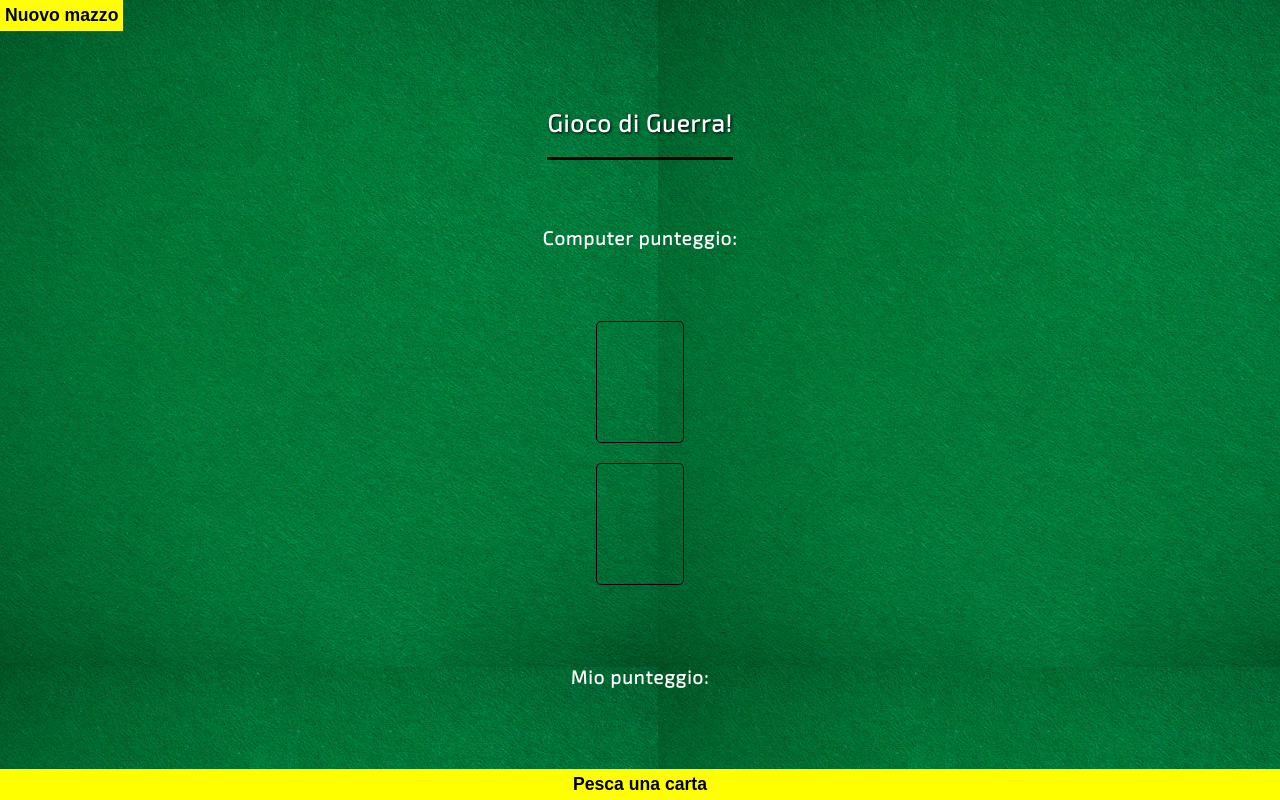
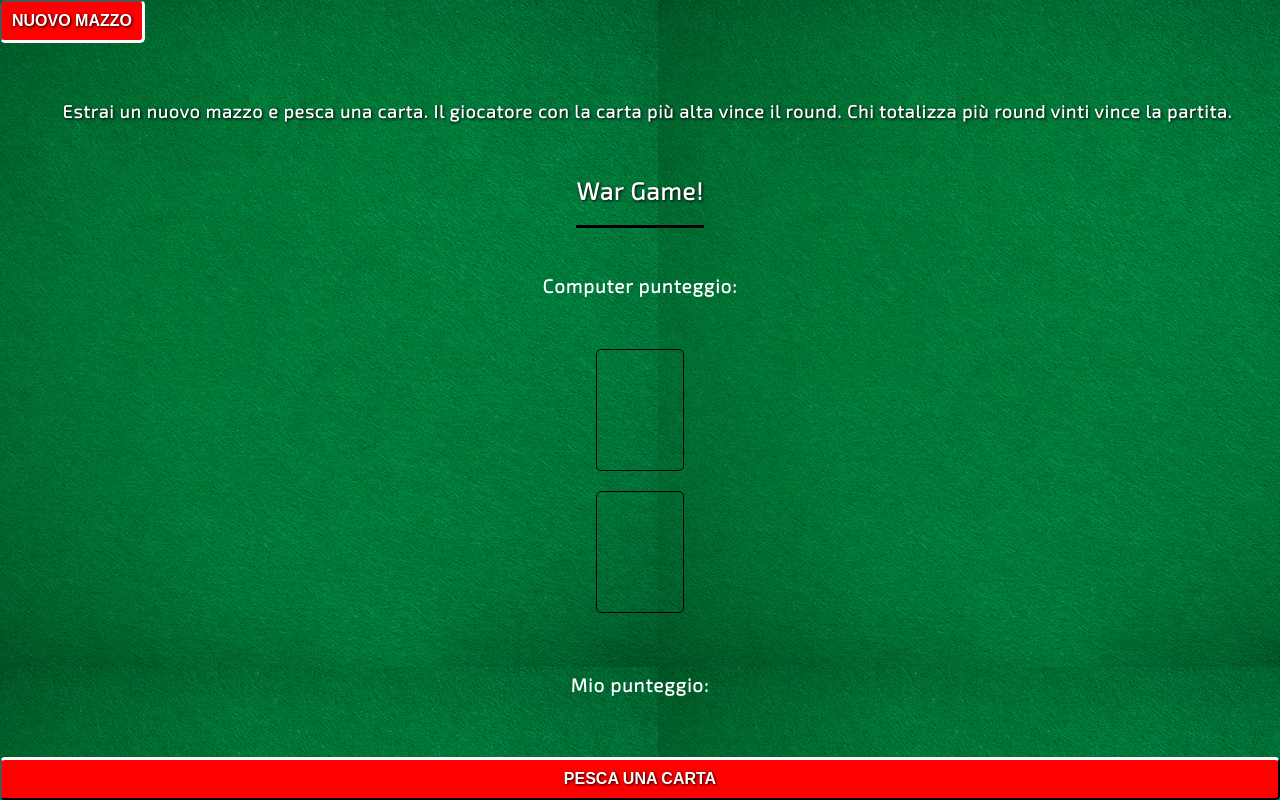
Before and after one commit to DaniloMaggio/War-Game, a plain HTML site: page index.html in a window 1280 px wide. Drawn offline with Linux system fonts and the light colour scheme.

Commit message:
Add files via upload

```diff
--- a/index.html
+++ b/index.html
@@ -5,14 +5,19 @@
     <link rel="stylesheet" href="style.css">
     <meta charset="UTF-8">
     <meta name="viewport" content="width=device-width, initial-scale=1.0">
-    <title>Gioco di Guerra!</title>
+    <title>War Game!</title>
 </head>
 <body>
     <div class="top">
+
         <button id="new-deck"><strong>Nuovo mazzo</strong></button>
         <p id="remaining"></p>
+
     </div>
-    <h2 id="header"><strong> Gioco di Guerra!</strong></h2>
+    <p id="description"><strong>Estrai un nuovo mazzo e pesca una carta. Il giocatore con la carta più alta vince il round. Chi totalizza più round
+        vinti vince la partita.</strong></p>
+
+    <h2 id="header"><strong> War Game!</strong></h2>
     <h3 id="computer-score">Computer punteggio: </h3>
     <div id="cards">
         <div class="card-slot1"></div>
--- a/index.js
+++ b/index.js
@@ -61,6 +61,8 @@ if (card1ValueIndex > card2ValueIndex) {
     return "Pari!"
 }}
 
+
+
 /*const card1Obj = {
     value: "JACK"
 }
--- a/style.css
+++ b/style.css
@@ -16,21 +16,27 @@ body {
 }
 
 button {
-    background-color: yellow;
+    background-color: red;
     cursor: pointer;
-    border: none;
+    color: white;
+    text-shadow: 1px 1px 3px black;
+    text-transform: uppercase;
+    border-radius: 5px;
 }
 
 #new-deck {
     align-self: flex-start;
-    padding: 5px;
-    font-size: 1.1rem;
+    padding: 10px;
+    font-size: 1rem;
+    border-right: solid 3px white;
+    border-bottom: solid 3px white;
 }
 
 #draw-cards {
-    font-size: 1.1rem;
+    font-size: 1rem;
     align-self: stretch;
-    padding: 5px;
+    padding: 10px;
+    border-top: solid 3px white;
 }
 
 .card-slot1, .card-slot2 {
@@ -77,3 +83,12 @@ button:disabled {
     margin-bottom: 0;
     padding-bottom: 30px;
 }
+
+#description {
+    margin-top: -20px;
+    padding-bottom: 15px;
+    font-family: "Exo 2", "sans-serif";
+    text-shadow: 1px 1px 3px black;
+    margin-left: 15px;
+    font-size: 1.1rem;
+}
```
